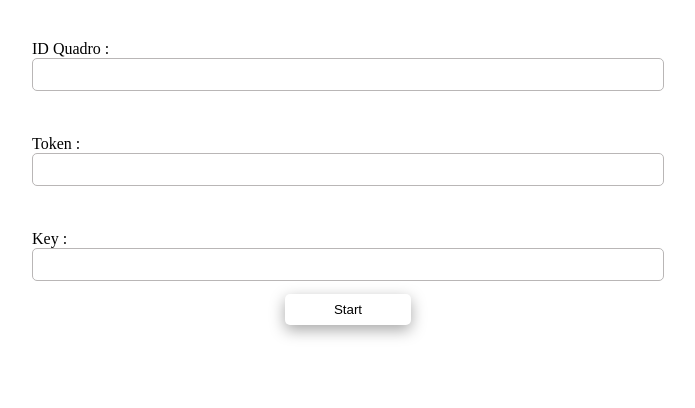
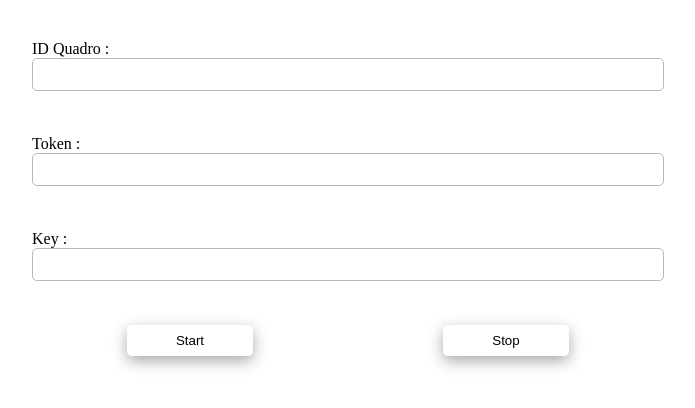
Before and after one commit to rafaapcode/trello-notification, a website: page index.html in a window 1280 px wide. Shown: the whole page, without its empty margins (292-987 px from the left). Drawn offline with Linux system fonts and the light colour scheme; files whose address does not match are found by name.

Commit message:
feat: hidden the start button after the click

```diff
--- a/index.html
+++ b/index.html
@@ -1,5 +1,6 @@
 <!DOCTYPE html>
 <html lang="en">
+
 <head>
     <meta charset="UTF-8">
     <meta http-equiv="X-UA-Compatible" content="IE=edge">
@@ -7,6 +8,7 @@
     <link rel="stylesheet" href="./src//style/style.css">
     <title>Notifcação</title>
 </head>
+
 <body>
     <div class="container">
         <div class="id">
@@ -22,9 +24,13 @@
             <input id="keyBoard" type="password">
         </div>
 
-        <button id="startBtn">Start</button>
+        <div class="buttons">
+            <button id="startBtn">Start</button>
+            <button id="stopBtn">Stop</button>
+        </div>
         <p class="mensagem error hidden ok"></p>
     </div>
     <script type="module" src="./dist/index.js"></script>
 </body>
+
 </html>
--- a/src/index.ts
+++ b/src/index.ts
@@ -5,6 +5,7 @@ const inputIdBoard = document.querySelector('#idBoard') as HTMLInputElement;
 const tokenBoard = document.querySelector('#tokenBoard') as HTMLInputElement;
 const keyBoard = document.querySelector('#keyBoard') as HTMLInputElement;
 const startbutton = document.querySelector('#startBtn') as HTMLButtonElement;
+const stopbutton = document.querySelector('#stopBtn') as HTMLButtonElement;
 const mensagem = document.querySelector('.mensagem') as HTMLParagraphElement;
 
 Notify.verifyNotification();
@@ -32,7 +33,12 @@ startbutton.addEventListener('click', () => {
             mensagem.classList.remove('hidden');
             mensagem.classList.remove('error');
             mensagem.classList.add('ok');
-            mensagem.innerHTML = 'Executando ...'
+            mensagem.innerHTML = 'Executando ...';
+            startbutton.classList.add('hidden');
         }
     });
+});
+
+stopbutton.addEventListener('click', () => {
+    window.location.reload();
 })
--- a/src/style/style.css
+++ b/src/style/style.css
@@ -28,7 +28,7 @@
     border: 1px solid rgb(185, 182, 182);
 }
 
-#startBtn{
+#startBtn, #stopBtn{
     padding: 0.5rem;
     background-color: transparent;
     border: none;
@@ -37,7 +37,7 @@
     border-radius: 5px;
 }
 
-#startBtn:hover {
+#startBtn:hover, #stopBtn:hover {
     cursor: pointer;
 }
 
@@ -60,3 +60,10 @@
     font-weight: bold;
     color: white;
 }
+
+.buttons {
+    margin-top: 5%;
+    display: flex;
+    justify-content: space-around;
+    width: 100%;
+}
```
Also changed, not shown: dist/index.js.
